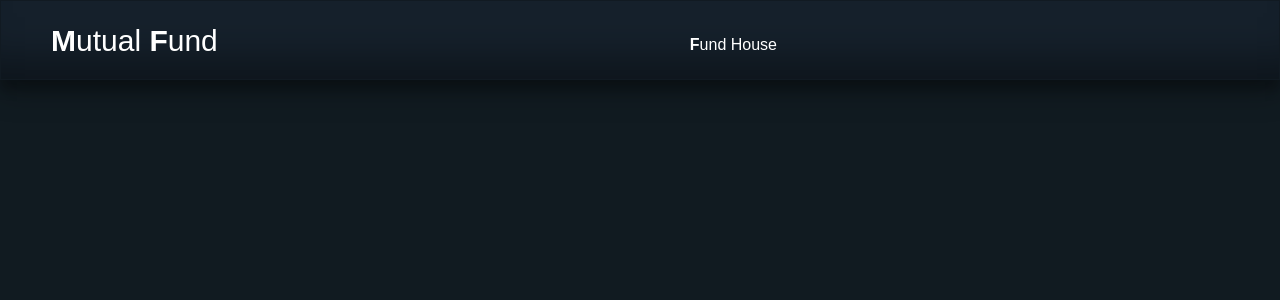
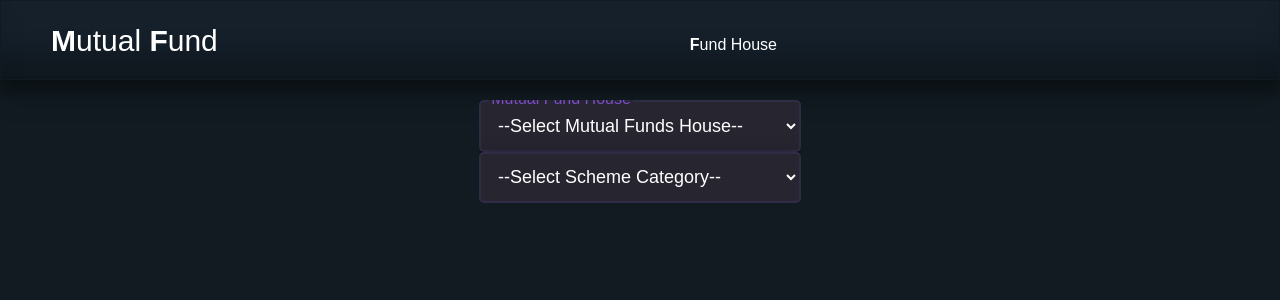
Before and after one commit to prajyotzankar/mutual-fund-react, a React (Create React App) app: page /advanceSearch in a window 1280 px wide. Shown: the top 300 px of the page. Built offline with nearby package versions, Linux system fonts and the light colour scheme.

Commit message:
Advance Search skeleton added

```diff
--- a/src/App.css
+++ b/src/App.css
@@ -1,3 +1,5 @@
-body{
-  background-color: #111B21;
+body {
+  background-color: #111b21;
+  display: flex;
+  justify-content: center;
 }
--- a/src/App.js
+++ b/src/App.js
@@ -1,8 +1,12 @@
 import React from "react";
 import { BrowserRouter as Router, Routes, Route } from 'react-router-dom'
 
+//import Components
 import Navbar from './components/Navbar/navBar'
-import Graph from'./components/Graph/mainGraph/navGraph'
+import Graph from './components/Graph/mainGraph/navGraph'
+import BasicSearch from "./components/search/basic/basicSearch";
+import AdvanceSearch from "./components/search/advance/advanceSearch";
+import HomePage from "./components/HomePage/HomePage";
 
 import './App.css'
 // require('dotenv').config();
@@ -12,7 +16,10 @@ function App() {
     <Router>
       <Navbar />
       <Routes>
-        <Route path="/" element={<Graph />} />
+        <Route path="/" exact element={<HomePage />} />
+        <Route path="/mainGraph" exact element={<Graph />} />
+        <Route path="/basicSearch" element={<BasicSearch />} />
+        <Route path="/advanceSearch" element={<AdvanceSearch />} />
       </Routes>
     </Router>
   );
--- /dev/null
+++ b/src/components/search/advance/advanceSearch.js
@@ -0,0 +1,33 @@
+import React, { useEffect, useState } from "react";
+import axios from "axios";
+import "./advanceSearchStyle.css";
+//import components
+import SelectFundHouse from "./options/selectFundHouse";
+import SelectSchemeCategory from "./options/selectSchemeCategory";
+
+const advanceSearch = () => {
+  const [fundHouse, setFundHouse] = useState();
+  const [schemeCategory, setSchemeCategory] = useState();
+  const [schemeSubCategory, setSchemeSubCategory] = useState();
+  const [vendor, setVendor] = useState({
+    selected: "",
+    options: ["Direct", "Regular"],
+  });
+  const [returnChannel, setReturnChannel] = useState({
+    selected: "",
+    options: ["Growth", "Dividend"],
+  });
+
+  return (
+    <main>
+      <div className="flex-container-main">
+        <SelectFundHouse fundHouse={fundHouse} setFundHouse={setFundHouse} />
+        <SelectSchemeCategory schemeCategory setSchemeCategory />
+      </div>
+      <div className="flex-container-main"></div>
+      <div className="flex-container-main"></div>
+    </main>
+  );
+};
+// const meta = {"fund_house":"SBI Mutual Fund","scheme_type":"Open Ended Schemes","scheme_category":"Equity Scheme - Small Cap Fund","scheme_code":125497,"scheme_name":"SBI Small Cap Fund - Direct Plan - Growth"}
+export default advanceSearch;
--- /dev/null
+++ b/src/components/search/advance/advanceSearchStyle.css
@@ -0,0 +1,83 @@
+.input_container {
+  width: 350px;
+  position: relative;
+}
+.label {
+  position: absolute;
+  left: 10px;
+  top: 14px;
+  transition: all 0.2s;
+  padding: 0 2px;
+  z-index: 1;
+  color: #b3b3b3;
+}
+.text-input {
+  padding: 0.8rem;
+  width: 100%;
+  height: 100%;
+  border: 2px solid #2f2c45;
+  background: #272530;
+  border-radius: 5px;
+  font-size: 18px;
+  outline: none;
+  transition: all 0.3s;
+  color: #fff;
+}
+
+.label::before {
+  content: "";
+  height: 5px;
+  background: #272530;
+  position: absolute;
+  left: 0px;
+  top: 10px;
+  width: 100%;
+  z-index: -1;
+}
+
+.text_input:focus {
+  border: 2px solid #7e4ccb;
+}
+
+.text_input:focus + .label,
+.filled {
+  top: -10px;
+  color: #7e4ccb;
+  font-size: 16px;
+}
+
+.text_input::placeholder {
+  font-size: 16px;
+  opacity: 0;
+  transition: all 0.3s;
+}
+.text_input:focus::placeholder {
+  opacity: 1;
+}
+
+select::-webkit-scrollbar-track {
+  box-shadow: inset 0 0 6px rgb(0 0 0 / 30%);
+  background-color: #f5f5f5;
+  border-radius: 10px;
+}
+
+select::-webkit-scrollbar {
+  width: 10px;
+  background-color: #f5f5f5;
+  border-radius: 10px;
+}
+
+select::-webkit-scrollbar-thumb {
+  border-radius: 10px;
+  background: #140061;
+  border: 1px solid #2f4ac4;
+}
+
+select {
+  width: 20em;
+  height: 3em;
+  padding: 0 4em 0 1em;
+  color: white;
+  box-shadow: 0 0 1em 0 rgba(0, 0, 0, 0.2);
+  cursor: pointer;
+}
--- /dev/null
+++ b/src/components/search/advance/options/selectFundHouse.js
@@ -0,0 +1,105 @@
+import React, { useEffect, useState } from "react";
+import axios from "axios";
+import "../advanceSearchStyle.css";
+
+const selectFundHouse = ({ fundHouse, setFundHouse }) => {
+  const fundHouseOptions = [
+    "Aditya Birla Sun Life Mutual Fund",
+    "AEGON Mutual Fund",
+    "Alliance Capital Mutual Fund",
+    "Axis Mutual Fund",
+    "Bank of India Mutual Fund",
+    "Baroda BNP Paribas Mutual Fund",
+    "Benchmark Mutual Fund",
+    "BNP Paribas Mutual Fund",
+    "Canara Robeco Mutual Fund",
+    "Daiwa Mutual Fund",
+    "DBS Chola Mutual Fund",
+    "Deutsche Mutual Fund",
+    "DSP Mutual Fund",
+    "Edelweiss Mutual Fund",
+    "Fidelity Mutual Fund",
+    "Fortis Mutual Fund",
+    "Franklin Templeton Mutual Fund",
+    "GIC Mutual Fund",
+    "Goldman Sachs Mutual Fund",
+    "HDFC Mutual Fund",
+    "HSBC Mutual Fund",
+    "ICICI Prudential Mutual Fund",
+    "IDBI Mutual Fund",
+    "IDFC Mutual Fund",
+    "IIFCL Mutual Fund (IDF)",
+    "IIFL Mutual Fund",
+    "IL&F S Mutual Fund",
+    "IL&FS Mutual Fund (IDF)",
+    "Indiabulls Mutual Fund",
+    "ING Mutual Fund",
+    "Invesco Mutual Fund",
+    "ITI Mutual Fund",
+    "JM Financial Mutual Fund",
+    "JPMorgan Mutual Fund",
+    "Kotak Mahindra Mutual Fund",
+    "L&T Mutual Fund",
+    "LIC Mutual Fund",
+    "Mahindra Manulife Mutual Fund",
+    "Mirae Asset Mutual Fund",
+    "Morgan Stanley Mutual Fund",
+    "Motilal Oswal Mutual Fund",
+    "Navi Mutual Fund",
+    "Nippon India Mutual Fund",
+    "NJ Mutual Fund",
+    "PGIM India Mutual Fund",
+    "PineBridge Mutual Fund",
+    "PNB Mutual Fund",
+    "PPFAS Mutual Fund",
+    "Principal Mutual Fund",
+    "quant Mutual Fund",
+    "Quantum Mutual Fund",
+    "Samco Mutual Fund",
+    "SBI Mutual Fund",
+    "Shinsei Mutual Fund",
+    "Shriram Mutual Fund",
+    "Standard Chartered Mutual Fund",
+    "SUN F&C Mutual Fund",
+    "Sundaram Mutual Fund",
+    "Tata Mutual Fund",
+    "Taurus Mutual Fund",
+    "Trust Mutual Fund",
+    "Union Mutual Fund",
+    "UTI Mutual Fund",
+    "WhiteOak Capital Mutual Fund",
+    "Zurich India Mutual Fund",
+  ];
+
+  const onChangeFundHouse = (e) => {
+    setFundHouse(e.target.value);
+    console.log(e.target.value);
+  };
+
+  return (
+    <div className="input-container">
+      <label className="label filled"> Mutual Fund House </label>
+      <select
+        className="form-select text-input"
+        id="selectFundHouse"
+        name="fundHouse"
+        required
+        onChange={onChangeFundHouse}
+        value={fundHouse}
+      >
+        <input type="text" />
+        <option value="no_pref">--Select Mutual Funds House--</option>
+
+        {fundHouseOptions.map((fund_house) => {
+          return (
+            <option value={fund_house} key={fund_house}>
+              {fund_house}
+            </option>
+          );
+        })}
+      </select>
+    </div>
+  );
+};
+
+export default selectFundHouse;
--- /dev/null
+++ b/src/components/search/advance/options/selectSchemeCategory.js
@@ -0,0 +1,42 @@
+import React, { useEffect, useState } from 'react'
+import axios from "axios"
+import "../advanceSearchStyle.css"
+const selectSchemeCategory = ({schemeCategory, setSchemeCategory}) => {
+    return (
+      <div className="input-container">
+        <label className="label filled"> Mutual Fund House </label>
+        <select
+          className="form-select text-input"
+          id="selectFundHouse"
+          name="fundHouse"
+          required
+          onChange={schemeCategory}
+          value={setSchemeCategory}
+        >
+          <option value="">--Select Scheme Category--</option>
+
+          {/* {(() => {
+            if (typeof stateOptions !== "undefined") {
+              return [stateOptions].map((stateOption, index) => {
+                if (typeof stateOption !== "undefined")
+                  return Object.keys(stateOption).map((key) => {
+                    return (
+                      <option
+                        style={{ color: "white" }}
+                        key={key + index}
+                        value={stateOption[key].stateName}
+                      >
+                        {stateOption[key].stateName}
+                      </option>
+                    );
+                  });
+                return stateOption;
+              });
+            }
+          })()} */}
+        </select>
+      </div>
+    );
+}
+
+export default selectSchemeCategory
```
Also changed, not shown: src/components/search/advance/options/selectSchemeSubCategory.js (added, +44 -0 lines).
